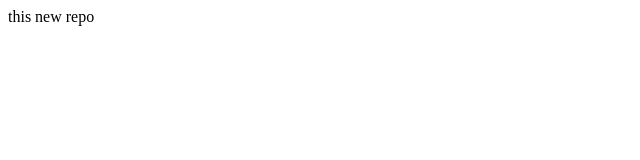
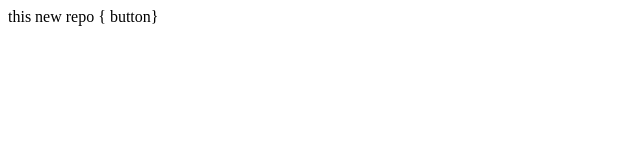
Before and after one commit to Raman-2025/localrepo, a plain HTML site: page index.html in a window 1280 px wide. Shown: the full height of the page, 0-640 px from the left. Drawn offline with Linux system fonts and the light colour scheme.

```diff
--- a/index.html
+++ b/index.html
@@ -1,2 +1,2 @@
-<p>this new repo
+<p>this new repo  { button}
 </p>
```
